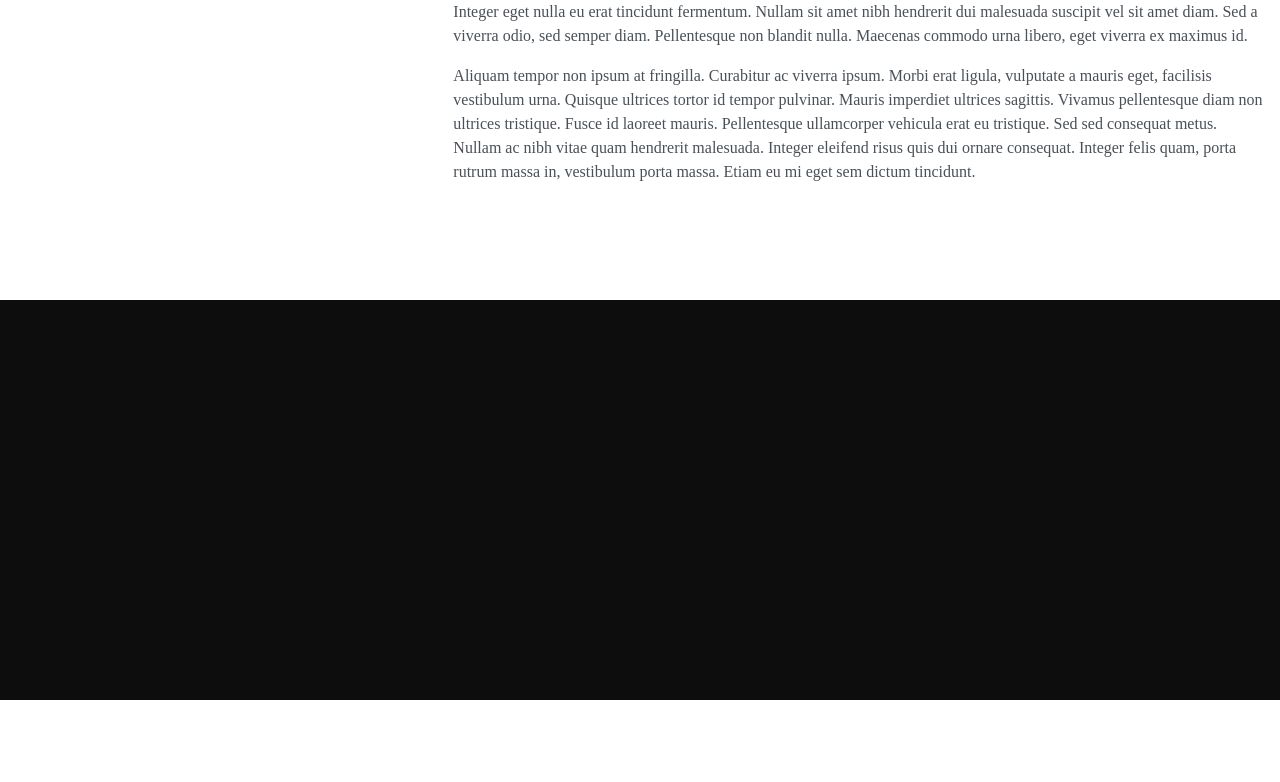
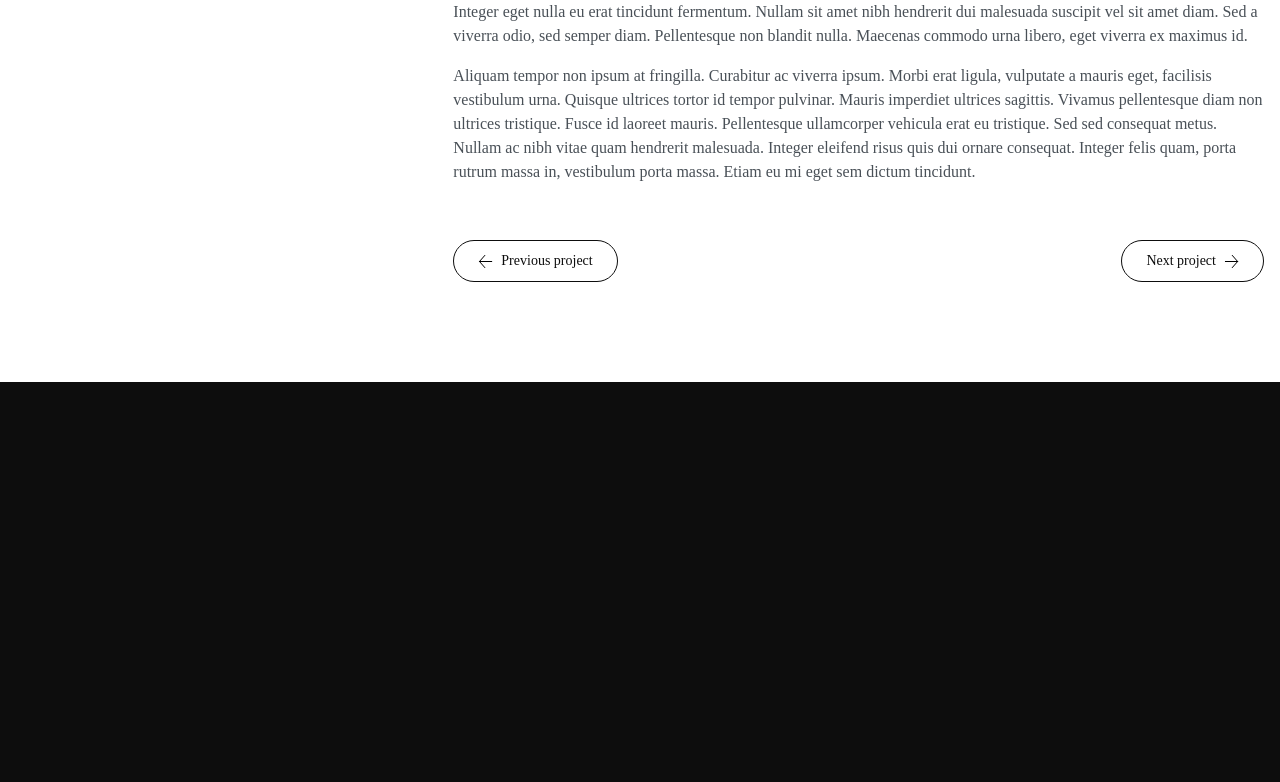
Before and after one commit to mariovida/zona, a PHP site: page /project/serenity-skies-home in a window 1280 px wide. Shown: the part 3728-4510 px from the top of the page. Before the commit the page ends 4428 px from the top, so only its background shows below. Run offline with PHP 8.4, Linux system fonts and the light colour scheme; some libraries are stand-ins or nearby versions; some web fonts are replaced.

Commit message:
project navigation added

```diff
--- a/css/project-single.css
+++ b/css/project-single.css
@@ -53,3 +53,36 @@
   width: 100%;
   margin-bottom: 16px;
 }
+.project_info-navigation {
+  padding-top: 40px;
+}
+.project_info-navigation a {
+  display: inline-block;
+  font-size: 14px;
+  line-height: 16px;
+  font-weight: 500;
+  text-decoration: none;
+  color: var(--vz-main);
+  padding: 12px 24px;
+  border: 1px solid var(--vz-main);
+  border-radius: 30px;
+  transition: 0.3s;
+}
+.project_info-navigation a img.next,
+.project_info-navigation a img.prev {
+  width: 15px;
+  height: 15px;
+  margin-left: 8px;
+  transition: 0.3s;
+}
+.project_info-navigation a img.prev {
+  margin-left: 0;
+  margin-right: 8px;
+}
+.project_info-navigation a:hover {
+  color: var(--vz-white);
+  background-color: var(--vz-main);
+}
+.project_info-navigation a:hover img {
+  filter: invert(100%);
+}
--- a/project/azure-waters-apartments.php
+++ b/project/azure-waters-apartments.php
@@ -70,6 +70,10 @@
                         <img src="../images/news/news_5.jpg" />
                         <p>Duis dictum eros vel tellus aliquet lobortis. Nam mattis scelerisque pellentesque. Vestibulum malesuada, sem nec laoreet maximus, lacus ipsum gravida quam, eget iaculis ligula purus et quam. Curabitur blandit lorem eget mauris consectetur gravida. Morbi vitae odio faucibus, fringilla enim et, hendrerit magna. In hac habitasse platea dictumst. Proin id lectus mattis, dictum felis et, posuere augue.</p>
                     </div>
+                    <div class="project_info-navigation d-flex justify-content-between">
+                        <a href="./harmony-park-residence"><img class="prev" src="../assets/arrow-left.svg" />Previous project</a>
+                        <a href="./serenity-skies-home">Next project<img class="next" src="../assets/arrow-right.svg" /></a>
+                    </div>
                 </div>
             </div>
         </div>
--- a/project/harmony-park-residence.php
+++ b/project/harmony-park-residence.php
@@ -68,6 +68,9 @@
                         <p>Vivamus risus ante, viverra vitae elit in, varius laoreet nibh. Integer quis venenatis sem. Duis in tristique lectus. Pellentesque feugiat erat tortor, quis dapibus nunc hendrerit nec. Integer eget odio euismod, gravida ante sed, viverra libero. Aliquam a orci diam. Suspendisse potenti. Mauris et augue at erat viverra placerat.</p>
                         <p>Cras blandit, tortor ut venenatis aliquet, libero ex sagittis tortor, vitae ullamcorper dui lacus blandit tellus. Aliquam erat volutpat. Nam elementum rhoncus neque, ut sagittis purus facilisis et. Donec fringilla ex id felis sagittis suscipit. Donec luctus pharetra tellus, quis gravida est ultricies in. Proin id dolor ipsum. Fusce congue turpis at turpis malesuada, sed pharetra arcu aliquet. Curabitur condimentum felis sed ex dictum dignissim. Nulla dignissim a tellus sit amet placerat.</p>
                     </div>
+                    <div class="project_info-navigation d-flex justify-content-end">
+                        <a href="./azure-waters-apartments">Next project<img src="../assets/arrow-right.svg" /></a>
+                    </div>
                 </div>
             </div>
         </div>
--- a/project/serenity-skies-home.php
+++ b/project/serenity-skies-home.php
@@ -71,6 +71,10 @@
                         <p>Integer eget nulla eu erat tincidunt fermentum. Nullam sit amet nibh hendrerit dui malesuada suscipit vel sit amet diam. Sed a viverra odio, sed semper diam. Pellentesque non blandit nulla. Maecenas commodo urna libero, eget viverra ex maximus id.</p>
                         <p>Aliquam tempor non ipsum at fringilla. Curabitur ac viverra ipsum. Morbi erat ligula, vulputate a mauris eget, facilisis vestibulum urna. Quisque ultrices tortor id tempor pulvinar. Mauris imperdiet ultrices sagittis. Vivamus pellentesque diam non ultrices tristique. Fusce id laoreet mauris. Pellentesque ullamcorper vehicula erat eu tristique. Sed sed consequat metus. Nullam ac nibh vitae quam hendrerit malesuada. Integer eleifend risus quis dui ornare consequat. Integer felis quam, porta rutrum massa in, vestibulum porta massa. Etiam eu mi eget sem dictum tincidunt.</p>
                     </div>
+                    <div class="project_info-navigation d-flex justify-content-between">
+                        <a href="./azure-waters-apartments"><img class="prev" src="../assets/arrow-left.svg" />Previous project</a>
+                        <a href="./tranquil-haven-residences">Next project<img class="next" src="../assets/arrow-right.svg" /></a>
+                    </div>
                 </div>
             </div>
         </div>
```
